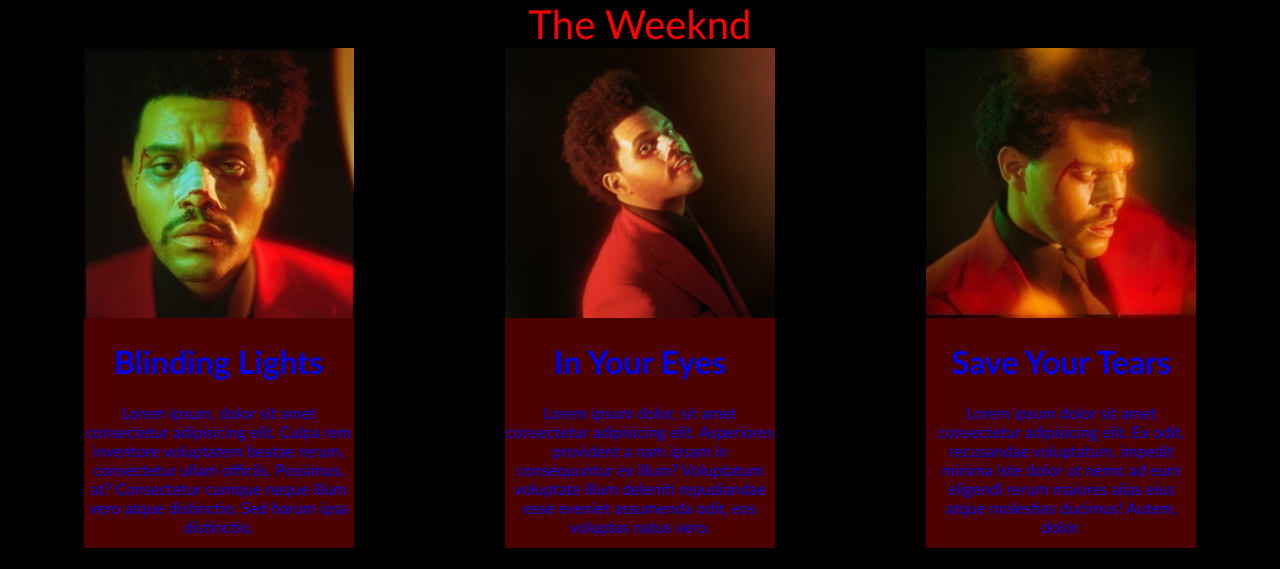
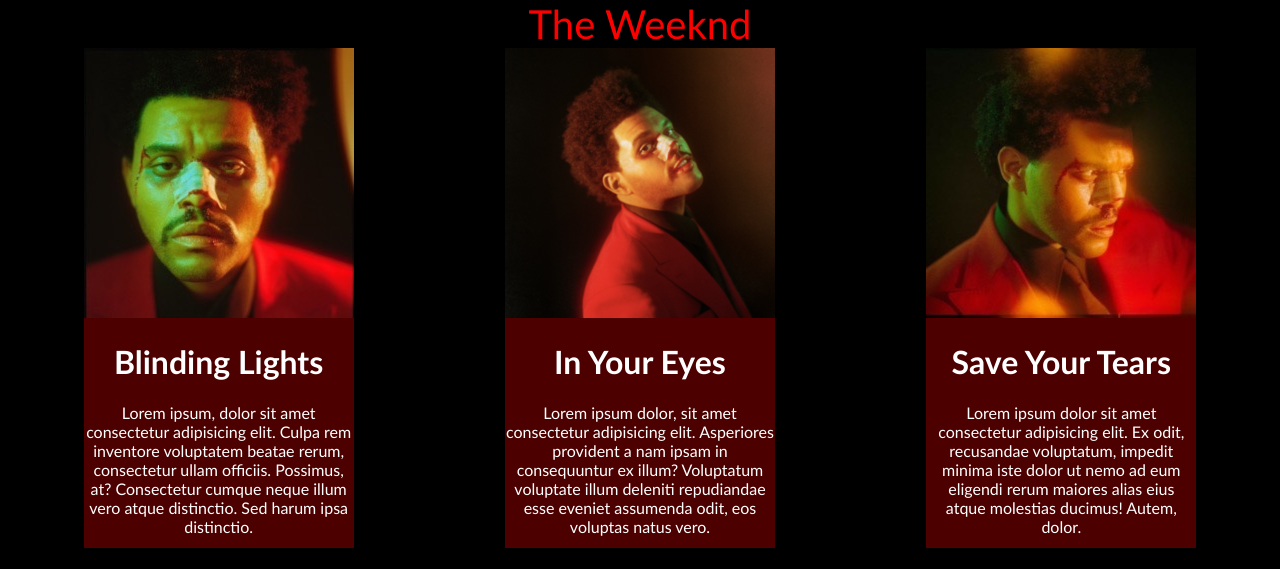
Before and after one commit to libr0009/mtm6201-midterm, a plain HTML site: page index.html in a window 1280 px wide. Shown: the part 231-800 px from the top of the page. Drawn offline with Linux system fonts and the light colour scheme.

Commit message:
fixes a:link

```diff
--- a/css/main.css
+++ b/css/main.css
@@ -69,7 +69,7 @@ h3 {
 }
 
 /*takes out default underline and color for all links.*/
-.songa:link,.songb:link,.songc:link {
+a:link {
     color: white;
 }
 
```
